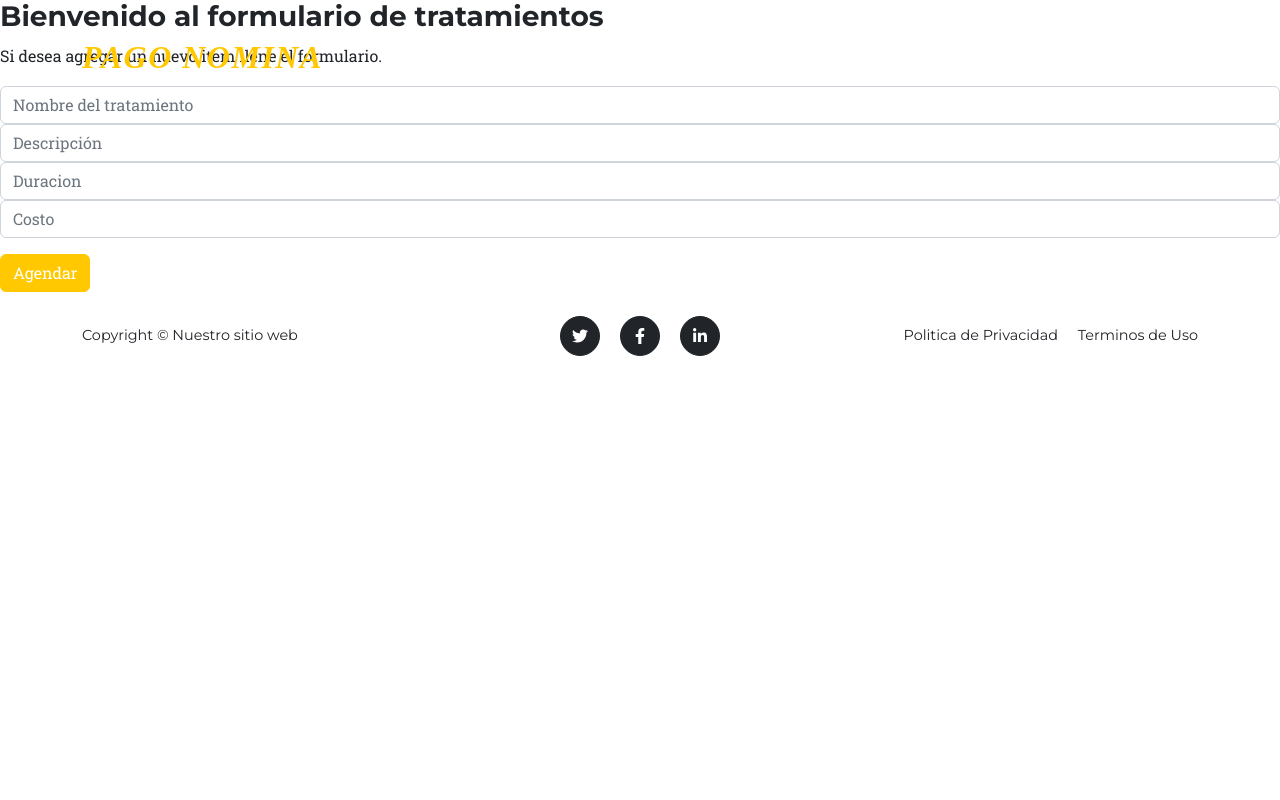
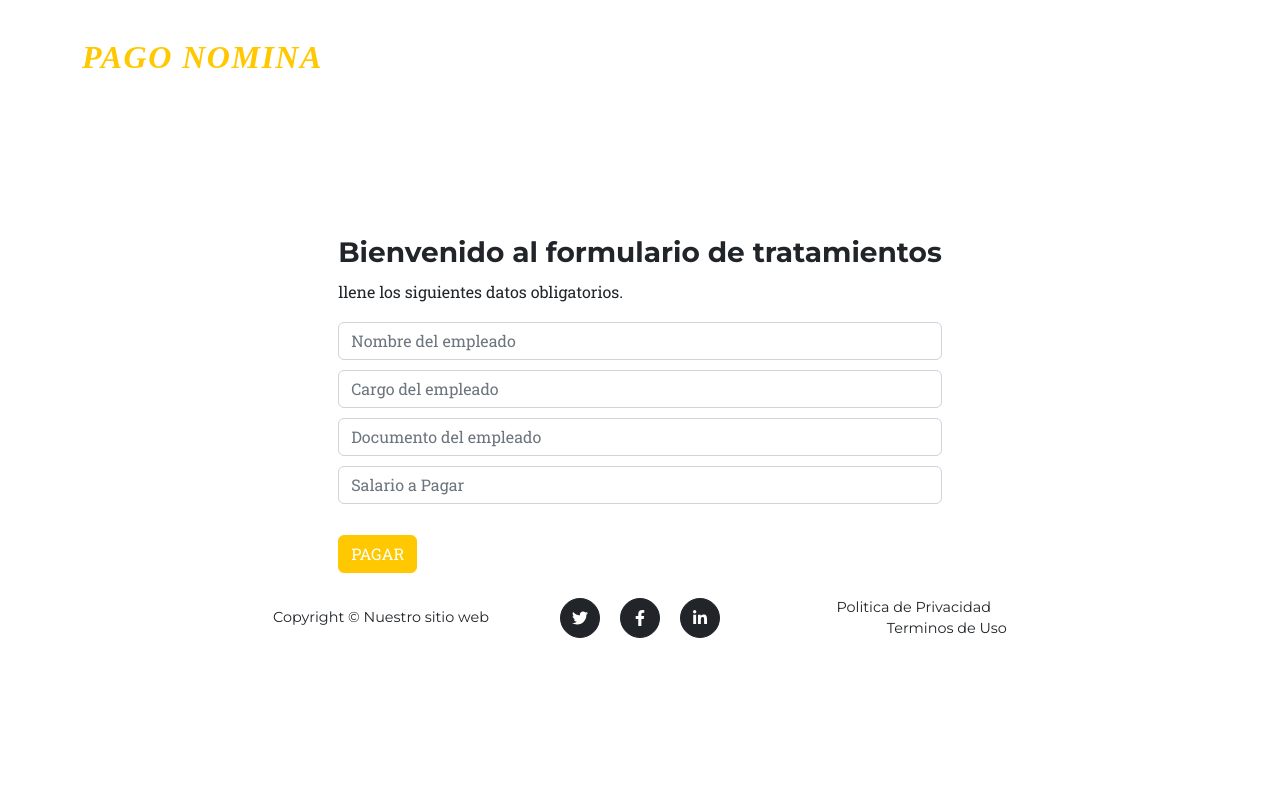
Before and after one commit to Alet2003/PROYECTNOMINA, a Flask app: page /fronted/indexpagar in a window 1280 px wide. Run offline with Flask 3, Linux system fonts and the light colour scheme; some libraries are stand-ins or nearby versions.

Commit message:
formukario

```diff
--- a/src/config/templates/main/form_pago.html
+++ b/src/config/templates/main/form_pago.html
@@ -1,3 +1,46 @@
+<!DOCTYPE html>
+<html lang="en">
+<head>
+    <meta charset="utf-8" />
+    <meta name="viewport" content="width=device-width, initial-scale=1, shrink-to-fit=no" />
+    <meta name="description" content="" />
+    <meta name="author" content="" />
+    <title>PAGO NOMINA</title>
+    <!-- Favicon-->
+    <link rel="icon" type="image/x-icon" href="./../static/assets/favicon.ico" />
+    <!-- Font Awesome icons (free version)-->
+    <script src="https://use.fontawesome.com/releases/v6.3.0/js/all.js" crossorigin="anonymous"></script>
+    <!-- Google fonts-->
+    <link href="https://fonts.googleapis.com/css?family=Montserrat:400,700" rel="stylesheet" type="text/css" />
+    <link href="https://fonts.googleapis.com/css?family=Roboto+Slab:400,100,300,700" rel="stylesheet" type="text/css" />
+    <!-- Core theme CSS (includes Bootstrap)-->
+    <link href="./../static/css/styles.css" rel="stylesheet" />
+
+    <style>
+        /* Estilos para centrar el formulario en la pantalla */
+        .form-container {
+            padding-top: 100px;
+            display: flex;
+            flex-direction: column;
+            align-items: center;
+            justify-content: center;
+            height: 100vh;
+        }
+
+        /* Agrega espaciado vertical uniforme a todos los elementos */
+        .form-control {
+            margin-bottom: 10px; /* Puedes ajustar este valor según tus preferencias */
+        }
+
+        /* Estilo adicional para el botón de envío */
+        .form-button {
+            margin-top: 15px; /* Puedes ajustar este valor según tus preferencias */
+        }
+    </style>
+</head>
+
+<body id="page-top">
+    <div class="form-container">
         {% extends '/index.html' %}
         {% block body %}
         <!-- Latest compiled and minified JavaScript -->
@@ -7,14 +50,14 @@
                     <div class="form-content">
                         <div class="form-items">
                             <h3>Bienvenido al formulario de tratamientos</h3>
-                    <p>Si desea agregar un nuevo item llene el formulario.</p>
+                            <p>llene los siguientes datos obligatorios.</p>
                             <form class="requires-validation" novalidate>
                                 <div class="col-md-12">
                                     <input id="nombre"
                                         class="form-control"
                                         type="text"
                                         name="nombre"
-                                placeholder="Nombre del tratamiento"
+                                        placeholder="Nombre del empleado"
                                         required
                                     >
                                     <div class="valid-feedback">Nombre es valido!</div>
@@ -24,38 +67,37 @@
                                     <input id="descripcion"
                                         class="form-control"
                                         type="text"
-                                name="descripcion"
-                                placeholder="Descripción"
+                                        name="cargo"
+                                        placeholder="Cargo del empleado"
                                         required
                                     >
-                            <div class="valid-feedback">Descripción es valido!</div>
-                            <div class="invalid-feedback">descripcion no puede estar en blanco!</div>
+                                    <div class="valid-feedback">Cargo del empleado es valido!</div>
+                                    <div class="invalid-feedback">Cargo no puede estar en blanco!</div>
                                 </div>
                                 <div class="col-md-12">
-                            <input id="duracion"
+                                    <input id="documento"
                                         class="form-control"
-                                type="text"
-                                name="duracion"
-                                placeholder="Duracion"
+                                        type="number"
+                                        name="documento"
+                                        placeholder="Documento del empleado"
                                         required
                                     >
-                            <div class="valid-feedback">Duracion es valida!</div>
+                                    <div class="valid-feedback">El Documento es valido!</div>
                                     <div class="invalid-feedback">El campo duracion no puede estar vacio!</div>
                                 </div>
                                 <div class="col-md-12">
-                            <input id="costo"
+                                    <input id="salario"
                                         class="form-control"
                                         type="text"
-                                name="costo"
-                                placeholder="Costo"
+                                        name="salario"
+                                        placeholder="Salario a Pagar"
                                         required
-
                                     >
-                            <div class="valid-feedback">Costo es valida!</div>
-                            <div class="invalid-feedback">El campo costo no puede estar vacio!</div>
+                                    <div class="valid-feedback">El Salario es valida!</div>
+                                    <div class="invalid-feedback">El campo salario no puede estar vacio!</div>
                                 </div>
                                 <div class="form-button mt-3">
-                            <button zid="submit" type="submit" class="btn btn-primary">Agendar</button>
+                                    <button zid="submit" type="submit" class="btn btn-primary form-button">PAGAR</button>
                                 </div>
                             </form>
                         </div>
@@ -63,6 +105,9 @@
                 </div>
             </div>
         </div>
+        {% endblock %}
+    </div>
     <script src="https://cdnjs.cloudflare.com/ajax/libs/jquery/3.3.1/jquery.min.js"></script>
     <script src='//cdnjs.cloudflare.com/ajax/libs/jquery/2.1.3/jquery.min.js'></script>
-{% endblock %}
+</body>
+</html>
```
Lines whose indentation alone changed are shown as unchanged.
